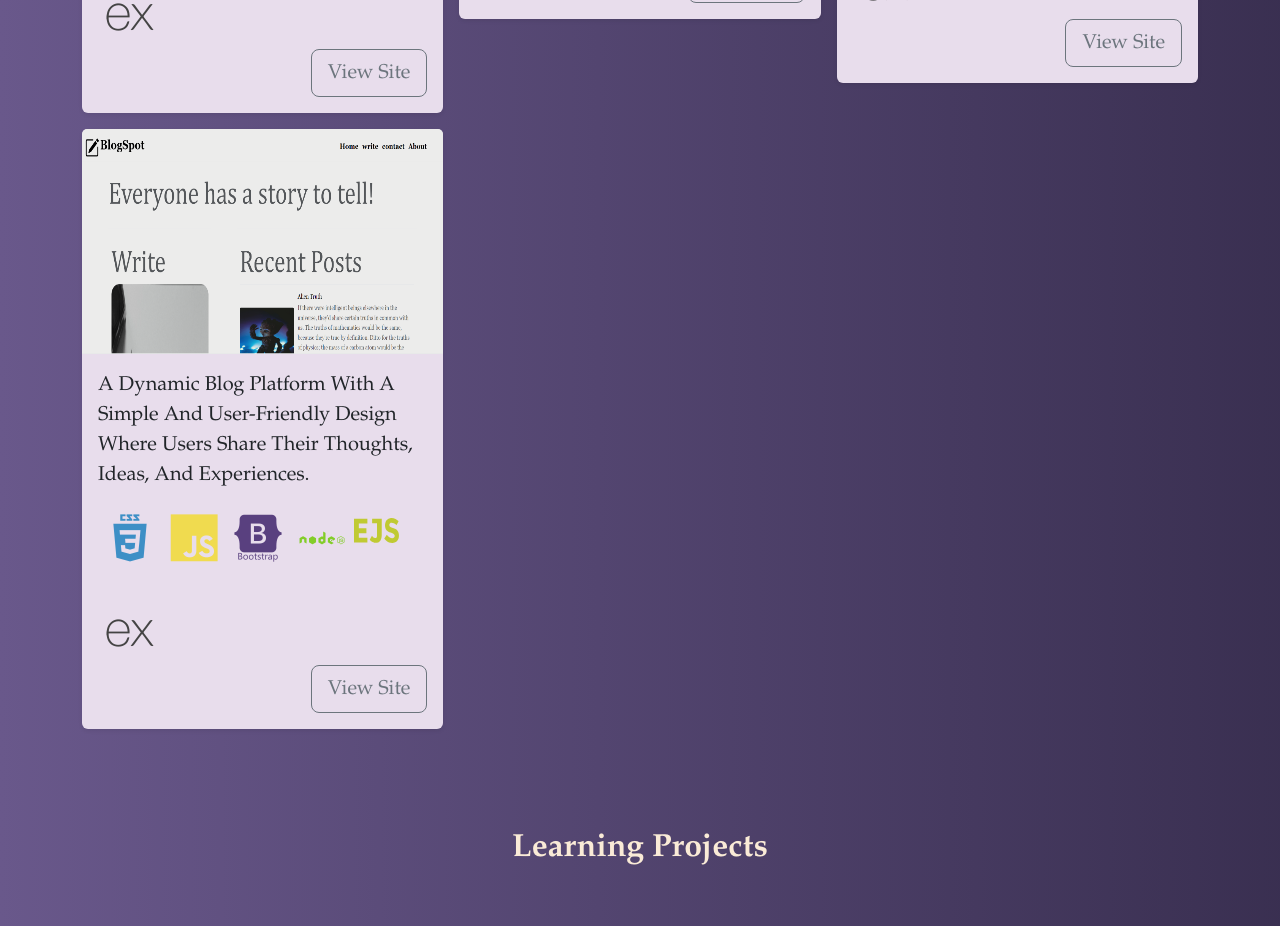
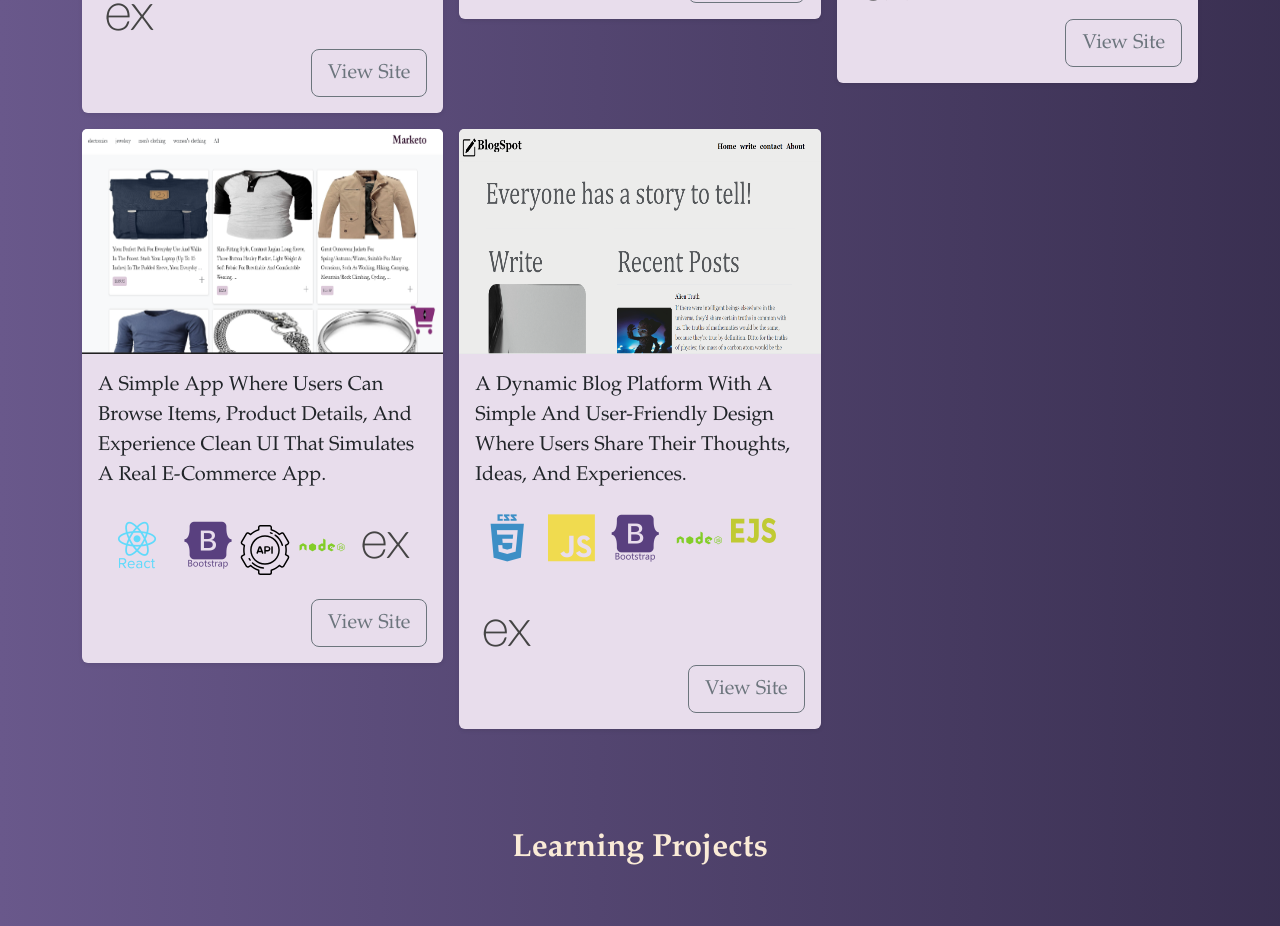
Before and after one commit to SulemJ/portfolio, a React (Vite) app: page / in a window 1280 px wide. Shown: the part 2160-3086 px from the top of the page. Built offline with nearby package versions, Linux system fonts and the light colour scheme; some icons are missing.

Commit message:
add store project

```diff
--- a/src/Projects.jsx
+++ b/src/Projects.jsx
@@ -71,6 +71,27 @@ function Project (params) {
         </div>
         <div class="col">
           <div class="card shadow-sm">
+            <img class="bd-placeholder-img card-img-top" role="img" width="100%" height="225" src="pics/store.png" alt="" />
+             <div class="card-body">
+              <p class="card-text">
+             A simple app where users can browse items, product details, and experience clean UI that simulates a real e-commerce app.</p>
+              <div class="icons ">
+              <i class="fab devicon-react-original-wordmark colored"></i>
+
+              <i class="fab devicon-bootstrap-plain-wordmark colored m-2"></i>
+              <img width={50} class="mb-4 " src="pics/api.svg" alt="" />
+              <i class="fab devicon-nodejs-plain-wordmark colored m-2"></i>
+              <i class="fab devicon-express-original colored m-2"></i>
+              </div>
+              <div class="d-flex justify-content-between align-items-center">
+                <div class="btn-group"> </div>
+                <a href="https://online-store-idzf.onrender.com/" target="_blank"> <button type="button" class="btn btn-lg btn-outline-secondary">View Site</button></a>
+              </div>
+            </div>
+          </div>
+        </div>
+        <div class="col">
+          <div class="card shadow-sm">
           <img src="pics/blog.png" class="bd-placeholder-img card-img-top" role="img" width="100%" height="225" alt="" />
           <div class="card-body">
               <p class="card-text">A dynamic blog platform With a simple and user-friendly design where users share their thoughts, ideas, and experiences. </p>
```
Also changed, not shown: public/pics/store.png (added).
